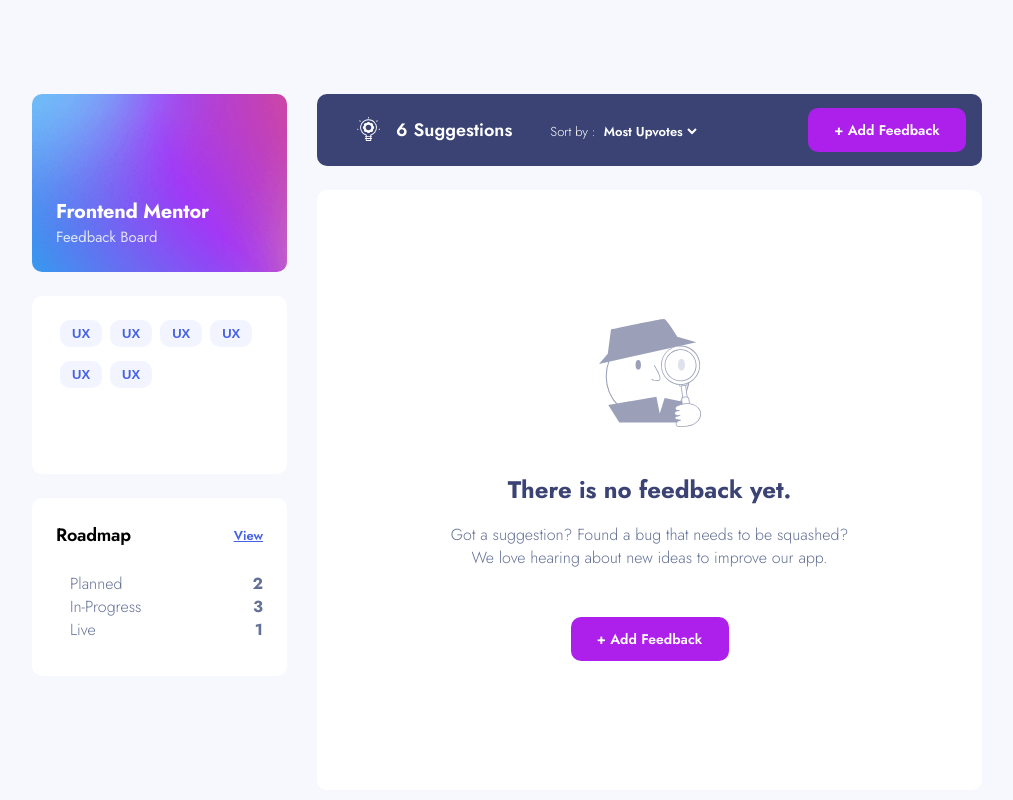
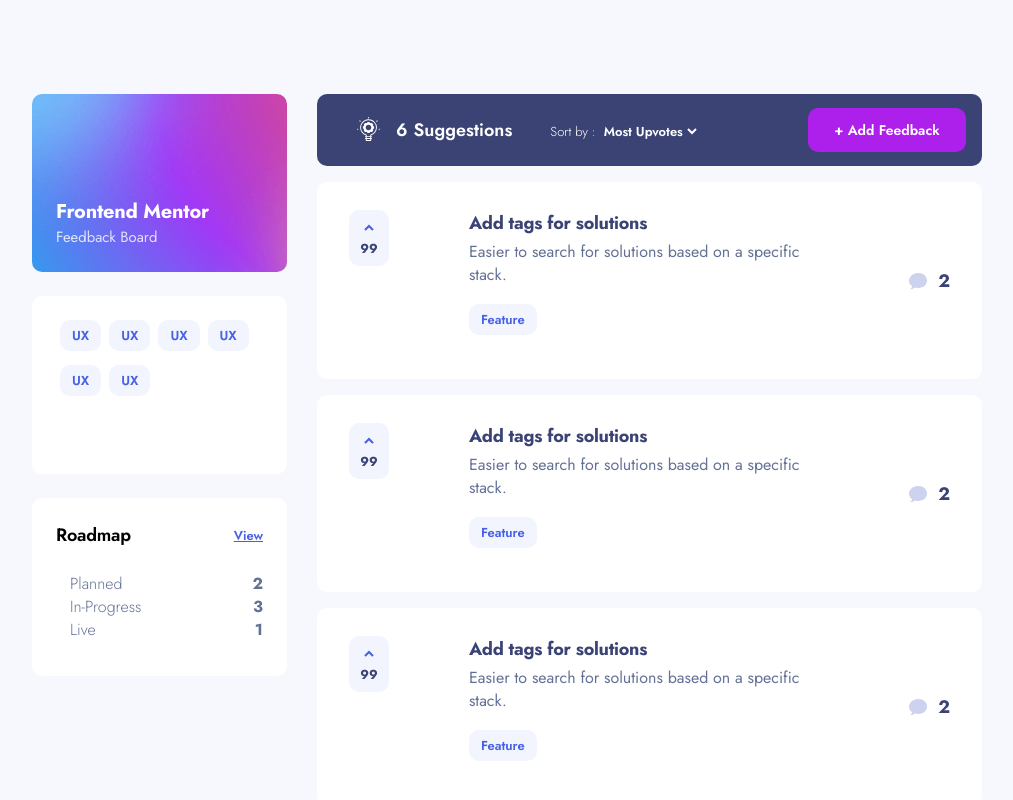
Before and after one commit to OliverCadman/product_feedback_app, a React (Vite) app in the folder app/: page / in a window 1280 px wide. Shown: the top 800 px of the page, without its empty margins (133-1146 px from the left). Built offline with nearby package versions, Linux system fonts and the light colour scheme.

Commit message:
Added static UI for suggestion cards

```diff
--- a/app/src/assets/css/_variables.scss
+++ b/app/src/assets/css/_variables.scss
@@ -9,7 +9,7 @@ $lightblue: #62bcfa;
 $lightblue-hover: #CFD7FF;
 $dark-blue-1 : #373f68;
 $dark-blue-2: #3a4374;
-$light-grayblue: #f2f4ff;
+$light-grayblue: #f2f4fe;
 $dark-gray-blue: #647196;
 $light-gray: #f7f8fd;
 $orange: #f49f85;
--- a/app/src/components/FeedbackBoard/FeedbackBoard.tsx
+++ b/app/src/components/FeedbackBoard/FeedbackBoard.tsx
@@ -1,8 +1,9 @@
-import React from 'react'
+import React from 'react';
+import SuggestionList from '../SuggestionList/SuggestionList';
 
 const FeedbackBoard: React.FC = () => {
   return (
-    <div>FeedbackBoard</div>
+    <SuggestionList />
   )
 }
 
--- /dev/null
+++ b/app/src/components/Suggestion/Suggestion.tsx
@@ -0,0 +1,40 @@
+import React from 'react';
+import CategoryWidget from '../Sidebar/Categories/CategoryWidget';
+import {ReactComponent as CaretUpIcon} from "../../assets/shared/icon-arrow-up.svg";
+import {ReactComponent as CommentIcon} from "../../assets/shared/icon-comments.svg";
+
+const Suggestion = () => {
+  return (
+    <article className="suggestion__container row-between">
+        <div className="suggestion__content">
+            <h2>
+                Add tags for solutions
+            </h2>
+            <p>
+                Easier to search for solutions based on a specific stack.
+            </p>
+             <div className="suggestion__icon-wrapper category">
+            <button className="category__widget suggestion" type="button">
+                Feature
+            </button>
+        </div>
+        </div>
+        <div className="suggestion__icon-wrapper pill">
+            <div className="suggestion__icon pill pill-bg flex centered">
+                <CaretUpIcon />
+                <p>99</p>
+            </div>
+        </div>
+        <div className="suggestion__icon-wrapper comment">
+            <div className="suggestion__icon comment flex centered">
+                <CommentIcon />
+                <p>
+                    2
+                </p>
+            </div>
+        </div>
+    </article>
+  )
+}
+
+export default Suggestion
--- /dev/null
+++ b/app/src/components/Suggestion/_suggestion.scss
@@ -0,0 +1,135 @@
+.suggestion__container {
+    background-color: $white;
+    border-radius: 10px;
+    padding: 1.5rem;
+    display: flex;
+    flex-flow: row wrap;
+    margin: 1rem 0;
+
+
+    @include tablet() {
+        font-size: 1.125rem;
+        padding: 1.75rem 2rem;
+    }
+
+
+    .suggestion__content,
+    .suggestion__icon-wrapper.category {
+        flex-basis: 100%;
+    }
+
+    .suggestion__content {
+        h2 {
+            margin-bottom: 0.563rem;
+        }
+
+        p {
+            margin-bottom: 0.5rem;
+        }
+
+         h2 {
+            color: $dark-blue-2;
+            font-size: 0.813rem;
+            letter-spacing: -0.28px;
+            margin-bottom: 0.563rem;
+        }
+
+        p {
+            color: $dark-gray-blue;
+            font-size: 0.813rem;
+            font-weight: $fw-regular;
+            margin-bottom: 0.5rem;
+
+            @include tablet() {
+                font-size: 1rem;
+            }
+        }
+    }
+
+    .suggestion__icon.pill {
+        min-width: 69px;
+        min-height: 32px;
+        align-items: center;
+        border-radius: 10px;
+
+        svg {
+            margin-right: 0.625rem;
+        }
+
+        p {
+            font-weight: $fw-bold;
+            color: $dark-blue-2;
+        }
+    }
+
+    .suggestion__icon.comment {
+        svg {
+            margin-right: 0.675rem;
+        }
+
+        p {
+            color: $dark-blue-2;
+            font-weight: $fw-bold;
+        }
+    }
+
+    @include tablet() {
+        .suggestion__content {
+            flex-basis: 60%;
+            order: 2;
+        }
+
+        .suggestion__icon-wrapper.category {
+            order: 4;
+        }
+
+        .suggestion__icon-wrapper.comment {
+            order: 3;
+        }
+
+        .suggestion__icon-wrapper.pill {
+            order: 1;
+       }
+
+       .suggestion__icon.pill {
+        flex-direction: column;
+        min-width: 40px;
+        min-height: 53px;
+        padding-top: 0.875rem;
+        padding-bottom: 0.5rem;
+
+            svg {
+                margin-right: 0;
+                margin-bottom: 0.5rem;
+            }
+
+            p {
+                font-size: 0.813rem;
+            }
+       }
+
+        .suggestion__content {
+            h2 {
+                font-size: 1.125rem;
+                margin-bottom: 0.25rem;
+            }
+
+            p {
+                font-size: 1rem;
+                margin-bottom: 1.125rem;
+            }
+        }
+
+        .suggestion__icon-wrapper.comment {
+            display: flex;
+        }
+    }
+
+    .category__widget.suggestion {
+        margin: 0;
+        margin-bottom: 1rem;
+        font-size: 0.813rem;
+    }
+
+
+}
--- /dev/null
+++ b/app/src/components/SuggestionList/SuggestionList.tsx
@@ -0,0 +1,14 @@
+import React from 'react';
+import Suggestion from '../Suggestion/Suggestion';
+
+const SuggestionList = () => {
+  return (
+    <section className="section-list">
+        {Array.from(new Array(5)).map(_ => {
+            return <Suggestion />
+        })}
+    </section>
+  )
+}
+
+export default SuggestionList
--- a/app/src/components/Toolbar/_toolbar.scss
+++ b/app/src/components/Toolbar/_toolbar.scss
@@ -69,22 +69,4 @@
         font-size: 0.813rem;
     }
 
-    .toolbar-btn {
-        border-radius: 10px;
-        background-color: $magenta;
-        width: 134px;
-        height: 40px;
-        border: none;
-        color: $white;
-        font-family: $font-primary;
-        font-weight: $fw-semibold;
-        padding: 0.616rem 1rem;
-        font-size: 0.813rem;
-
-        @include tablet() {
-            width: 158px;
-            height: 44px;
-            font-size: 0.875rem;
-        }
-    }
 }
--- a/app/src/index.scss
+++ b/app/src/index.scss
@@ -6,11 +6,15 @@
   box-sizing: border-box;
   padding: 0;
   margin: 0;
+}
+
+:root, button {
+  font-family: $font-primary;
   font-size: 16px;
 }
 
-:root {
-  font-family: $font-primary;
+button {
+  font-weight: $fw-semibold;
 }
 
 #root {
@@ -37,9 +41,16 @@ menu, ul, ol {
 }
 
 .centered {
-  display: flex;
   align-items: center;
   justify-content: center;
+}
+
+.column {
+  flex-direction: column;
+}
+
+.row {
+  flex-direction: row;
 }
 
 .flex-inline {
@@ -79,12 +90,18 @@ menu, ul, ol {
   padding: 1rem 1.5rem;
 }
 
+.pill-bg {
+  background-color: $light-grayblue;
+}
+
 
 @import "./components/mobile/Nav/navmob";
 @import "./components/FeedbackBoard/feedbackboard";
 @import "./components/NoFeedbackAlert/no-feedback-alert";
 @import "./components/Sidebar/Categories/categories";
 @import "./components/Sidebar/Roadmap/roadmap";
+@import "./components/Suggestion/suggestion";
+@import "./components/SuggestionList/suggestion-list";
 @import "./components/Toolbar/toolbar";
 @import "./pages/ProductFeedback/product-feedback";
 @import "./components/FeedbackButton/feedback-button";
--- a/app/src/pages/ProductFeedback/ProductFeedback.tsx
+++ b/app/src/pages/ProductFeedback/ProductFeedback.tsx
@@ -53,8 +53,8 @@ const ProductFeedback: React.FC = () => {
             <div className="toolbar-lg__container toolbar-bg">
               <Toolbar />
             </div>
-            {/* <FeedbackBoard /> */}
-            <NoFeedbackAlert />
+            <FeedbackBoard />
+            {/* <NoFeedbackAlert /> */}
           </section>
       </div>
     </main>
--- a/app/src/pages/ProductFeedback/_product-feedback.scss
+++ b/app/src/pages/ProductFeedback/_product-feedback.scss
@@ -10,7 +10,7 @@ main {
 }
 
 .product-feedback__container {
-  padding: 2rem 1.5rem 3.348rem 1.5rem;
+  padding: 1.5rem 1.5rem 3.348rem 1rem;
   width: 100%;
   margin: 0 auto;
   flex-flow: row wrap;
```
Also changed, not shown: app/src/components/SuggestionList/_suggestion-list.scss (added).
